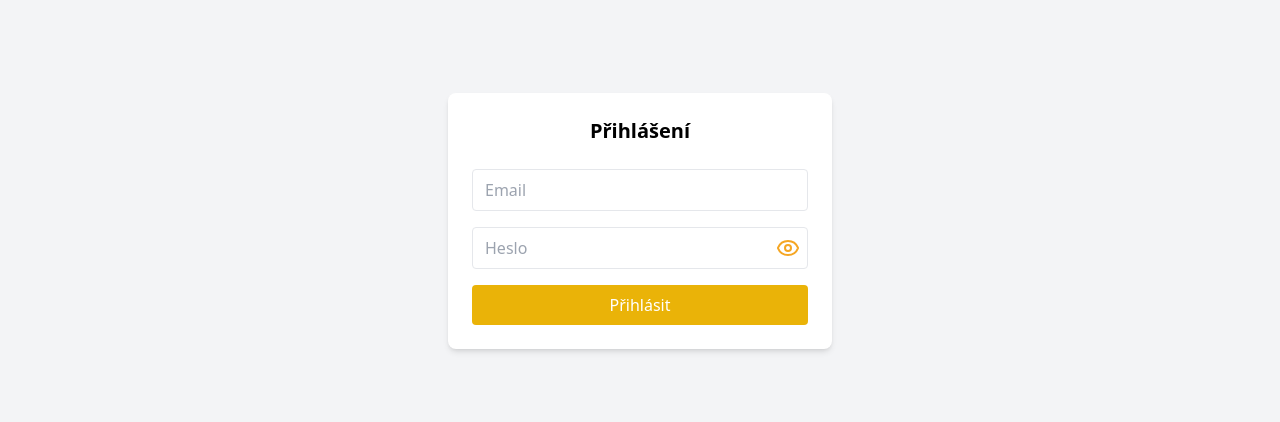
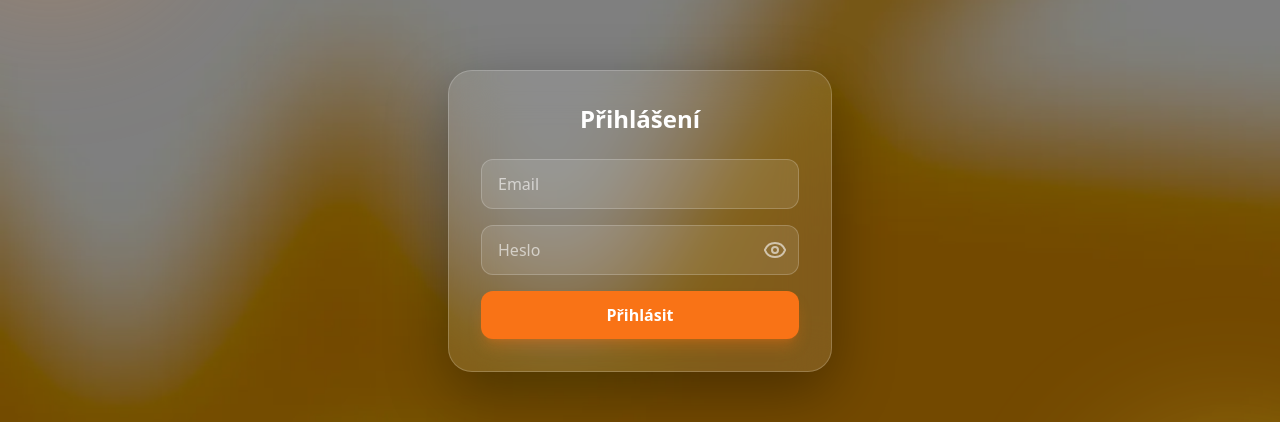
Before and after one commit to mlejnpe1/divadelier, a React (Vite) app in the folder frontend/: page /login in a window 1280 px wide. Shown: the part 244-666 px from the top of the page. Built offline with nearby package versions, Linux system fonts and the light colour scheme; no server answers.

Commit message:
úprava loginu

```diff
--- a/frontend/src/pages/LoginPage.jsx
+++ b/frontend/src/pages/LoginPage.jsx
@@ -1,5 +1,6 @@
 import { useState } from "react";
 import { Eye, EyeOff } from "lucide-react";
+import HeroBG from "../assets/images/HeroBG1.webp";
 
 export default function LoginPage() {
   const [email, setEmail] = useState("");
@@ -7,8 +8,6 @@ export default function LoginPage() {
   const [showPassword, setShowPassword] = useState(false);
   const [error, setError] = useState(null);
   const [loading, setLoading] = useState(false);
-
-  const API_URL = import.meta.env.LOCAL_API_URL;
 
   const handleLogin = async () => {
     setError(null);
@@ -39,9 +38,26 @@ export default function LoginPage() {
   };
 
   return (
-    <div className="min-h-screen flex items-center justify-center bg-gray-100">
-      <div className="w-full max-w-sm bg-white p-6 rounded-lg shadow-md">
-        <h1 className="text-xl font-semibold text-center mb-6">Přihlášení</h1>
+    <div
+      className="relative min-h-screen flex items-center justify-center overflow-hidden"
+      style={{
+        backgroundImage: `url(${HeroBG})`,
+        backgroundSize: "cover",
+        backgroundPosition: "center",
+      }}
+    >
+      {/* Overlay pro lepší čitelnost */}
+      <div className="absolute inset-0 bg-black/50" />
+
+      {/* Glow */}
+      <div className="absolute top-[-100px] left-[-100px] w-[300px] h-[300px] bg-orange-400/20 rounded-full blur-3xl" />
+      <div className="absolute bottom-[-100px] right-[-100px] w-[300px] h-[300px] bg-yellow-300/20 rounded-full blur-3xl" />
+
+      {/* Glass card */}
+      <div className="relative w-full max-w-sm rounded-3xl border border-white/20 bg-white/10 p-8 shadow-[0_20px_60px_rgba(0,0,0,0.35)] backdrop-blur-xl">
+        <h1 className="text-2xl font-semibold text-center text-white mb-6">
+          Přihlášení
+        </h1>
 
         <div className="space-y-4">
           <input
@@ -49,33 +65,33 @@ export default function LoginPage() {
             placeholder="Email"
             value={email}
             onChange={(e) => setEmail(e.target.value)}
-            className="w-full border rounded px-3 py-2 focus:outline-none focus:ring focus:ring-blue-300"
+            className="w-full rounded-xl bg-white/10 border border-white/20 px-4 py-3 text-white placeholder-white/60 focus:outline-none focus:ring-2 focus:ring-orange-400"
           />
 
-          <div className="relative w-full">
+          <div className="relative">
             <input
               type={showPassword ? "text" : "password"}
               placeholder="Heslo"
               value={password}
               onChange={(e) => setPassword(e.target.value)}
-              className="w-full border rounded px-3 py-2 pr-10 focus:outline-none focus:ring focus:ring-blue-300"
+              className="w-full rounded-xl bg-white/10 border border-white/20 px-4 py-3 pr-10 text-white placeholder-white/60 focus:outline-none focus:ring-2 focus:ring-orange-400"
             />
 
             <button
               type="button"
               onClick={() => setShowPassword((prev) => !prev)}
-              className="absolute inset-y-0 right-2 flex items-center text-gray-500 hover:text-gray-700"
+              className="absolute inset-y-0 right-3 flex items-center text-white/60 hover:text-white"
             >
-              {showPassword ? <EyeOff /> : <Eye color="#f5a623" />}
+              {showPassword ? <EyeOff /> : <Eye />}
             </button>
           </div>
 
-          {error && <p className="text-sm text-red-600">{error}</p>}
+          {error && <p className="text-sm text-red-300 text-center">{error}</p>}
 
           <button
             onClick={handleLogin}
             disabled={loading}
-            className="w-full bg-yellow-500 text-white py-2 rounded hover:bg-yellow-600 transition disabled:opacity-50"
+            className="w-full rounded-xl bg-orange-500 py-3 font-semibold text-white shadow-lg shadow-orange-500/30 transition duration-300 hover:bg-orange-400 hover:-translate-y-0.5 disabled:opacity-50"
           >
             {loading ? "Přihlašuji..." : "Přihlásit"}
           </button>
```
